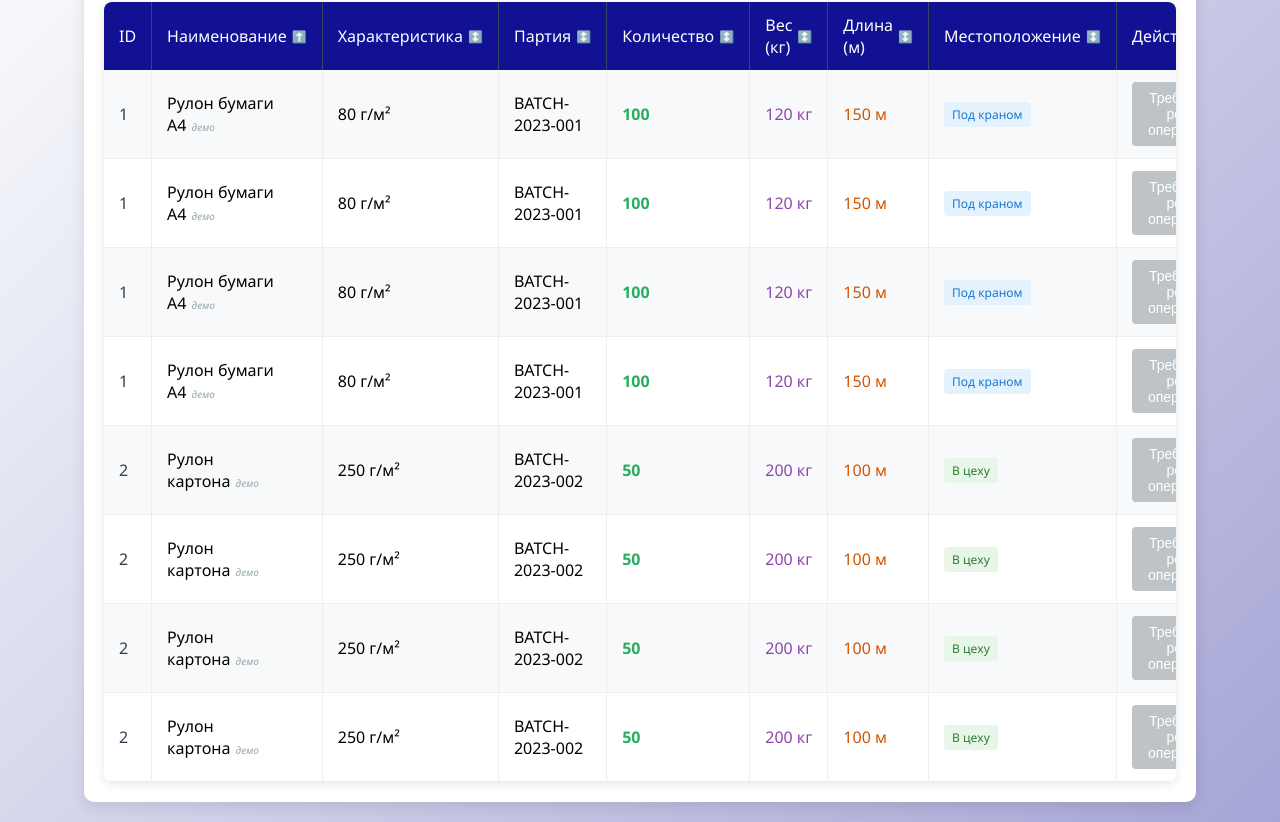
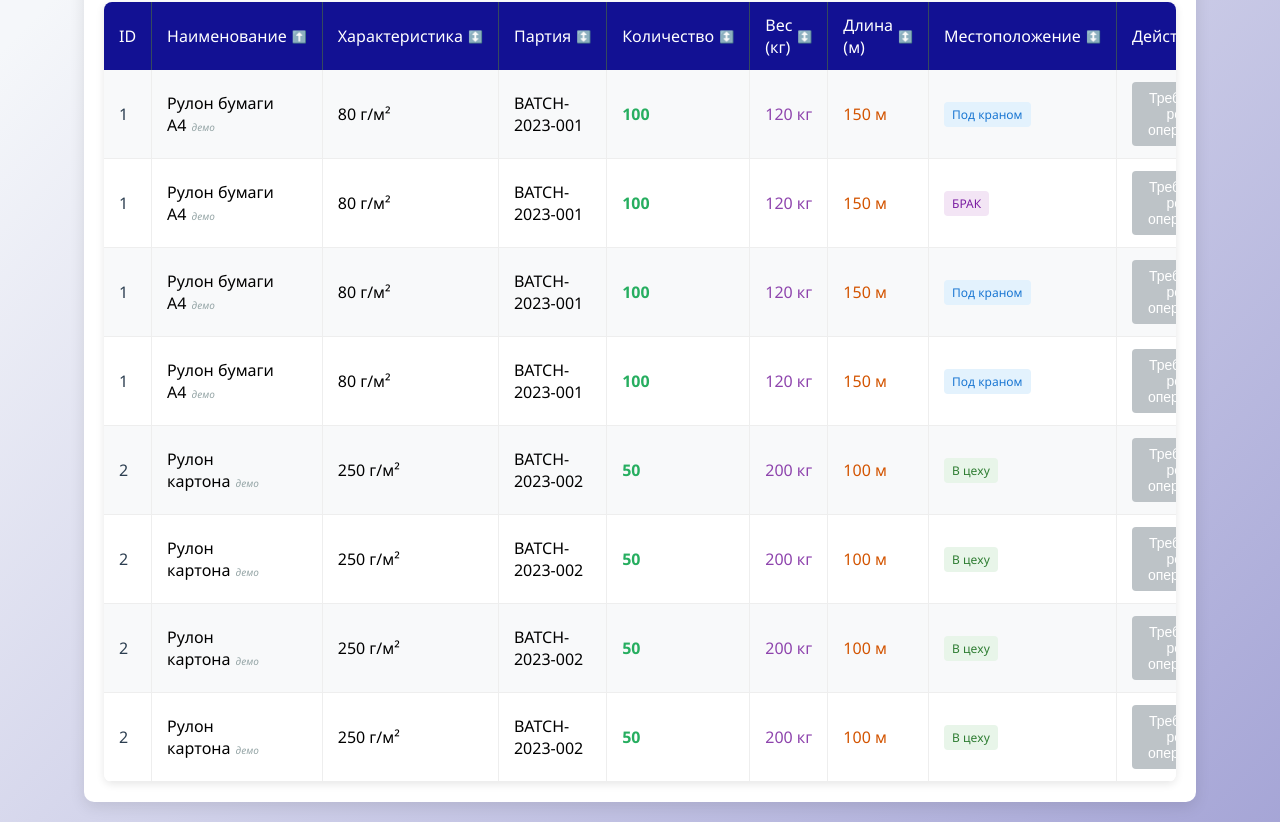
Before and after one commit to FS-Adil/FinKrovly-TerminalApp, a React (Vite) app in the folder uiterminalapp/kiosk_v1/: page /rolls in a window 1280 px wide. Shown: the part 828-1650 px from the top of the page. Built offline with nearby package versions, Linux system fonts and the light colour scheme; no server answers.

Commit message:
Добавил отбражение склада БРАК на UI

```diff
--- a/uiterminalapp/kiosk_v1/src/components/RollList_New.jsx
+++ b/uiterminalapp/kiosk_v1/src/components/RollList_New.jsx
@@ -479,6 +479,7 @@ const RollList_New = () => {
                 <option value="">Все местоположения</option>
                 <option value="Под краном">Под краном</option>
                 <option value="В цеху">В цеху</option>
+                <option value="БРАК">БРАК</option>
               </select>
             </div>
             {/* <div className="form-group">
--- a/uiterminalapp/kiosk_v1/src/services/api.js
+++ b/uiterminalapp/kiosk_v1/src/services/api.js
@@ -115,7 +115,7 @@ export const getMockRolls = () => {
       quantity: 100,
       weight: 120, // Новое поле
       length: 150, // Новое поле
-      location: 'Под краном',
+      location: 'БРАК',
       _isMock: true
     },
     {
```
